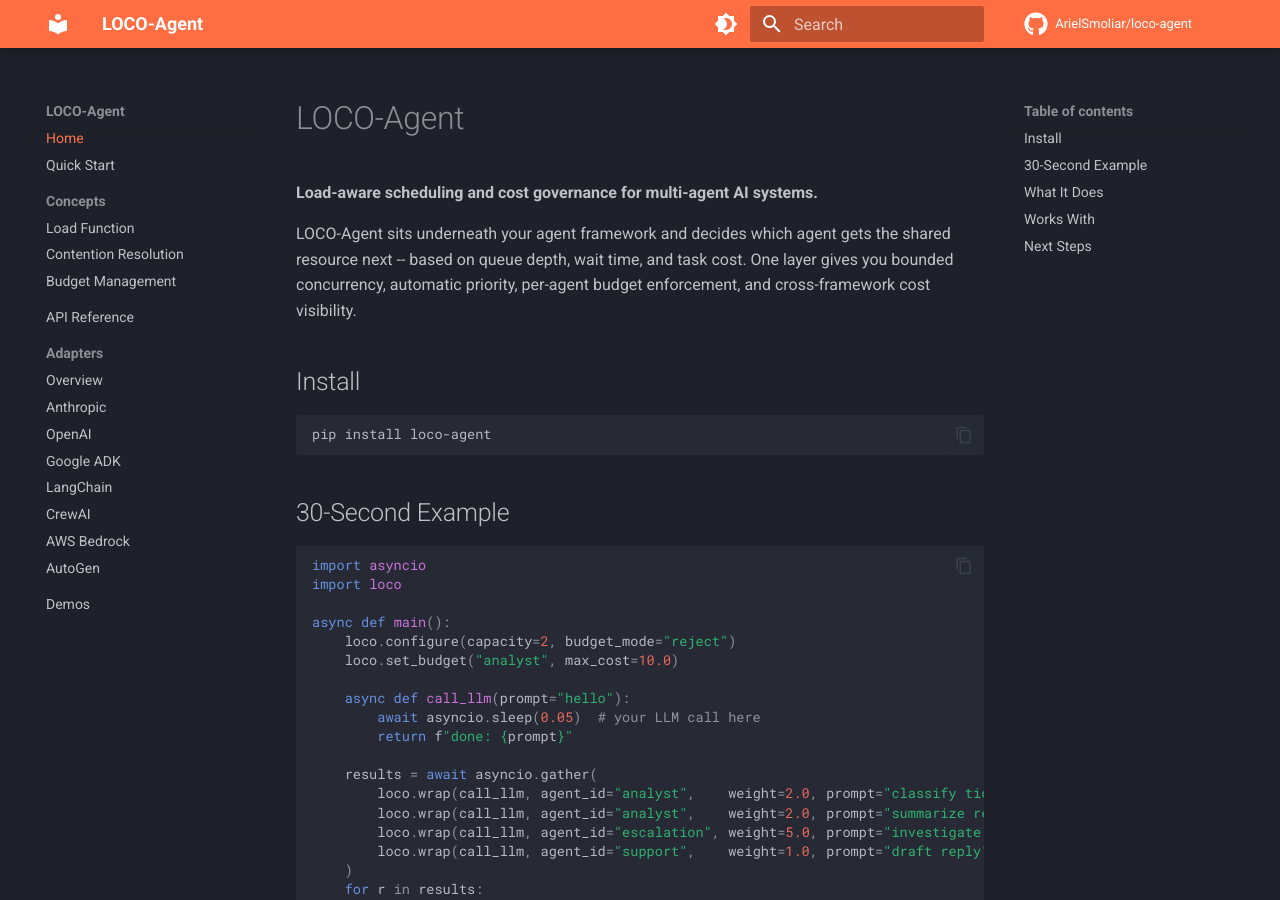
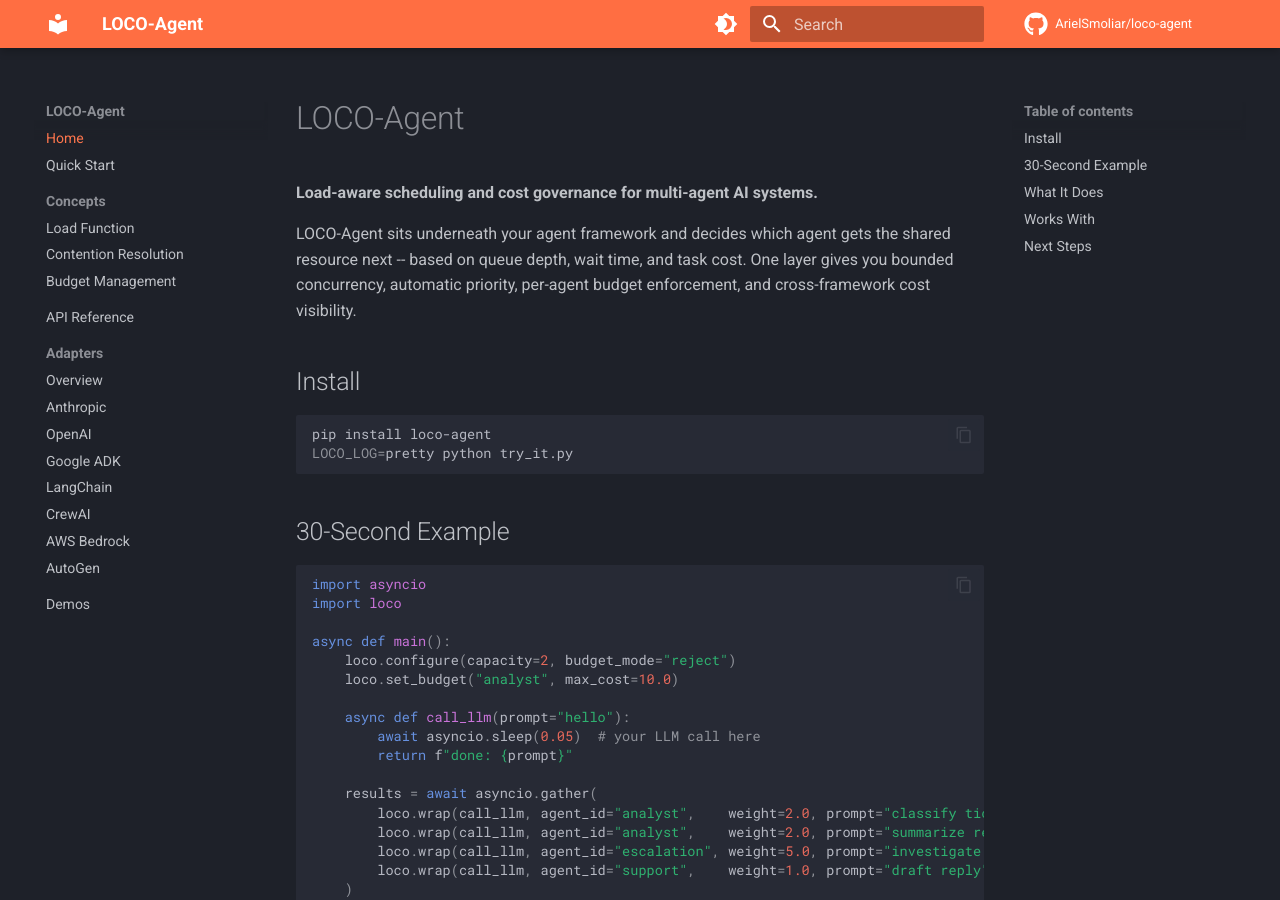
Before and after one commit to ArielSmoliar/loco-agent, an MkDocs documentation site: the page built from docs/index.md, in a window 1280 px wide and 900 px high. Built offline with MkDocs 1.6.1 and Material for MkDocs 9.7.7, drawn with Linux system fonts in a browser that asks for light colours; comment, search, counter and statistics services are not loaded.

Commit message:
docs: update install section to show run command
Co-Authored-By: Claude Opus 4.6 (1M context) <noreply@anthropic.com>

````diff
--- a/docs/index.md
+++ b/docs/index.md
@@ -8,6 +8,7 @@ LOCO-Agent sits underneath your agent framework and decides which agent gets the
 
 ```bash
 pip install loco-agent
+LOCO_LOG=pretty python try_it.py
 ```
 
 ## 30-Second Example
````
